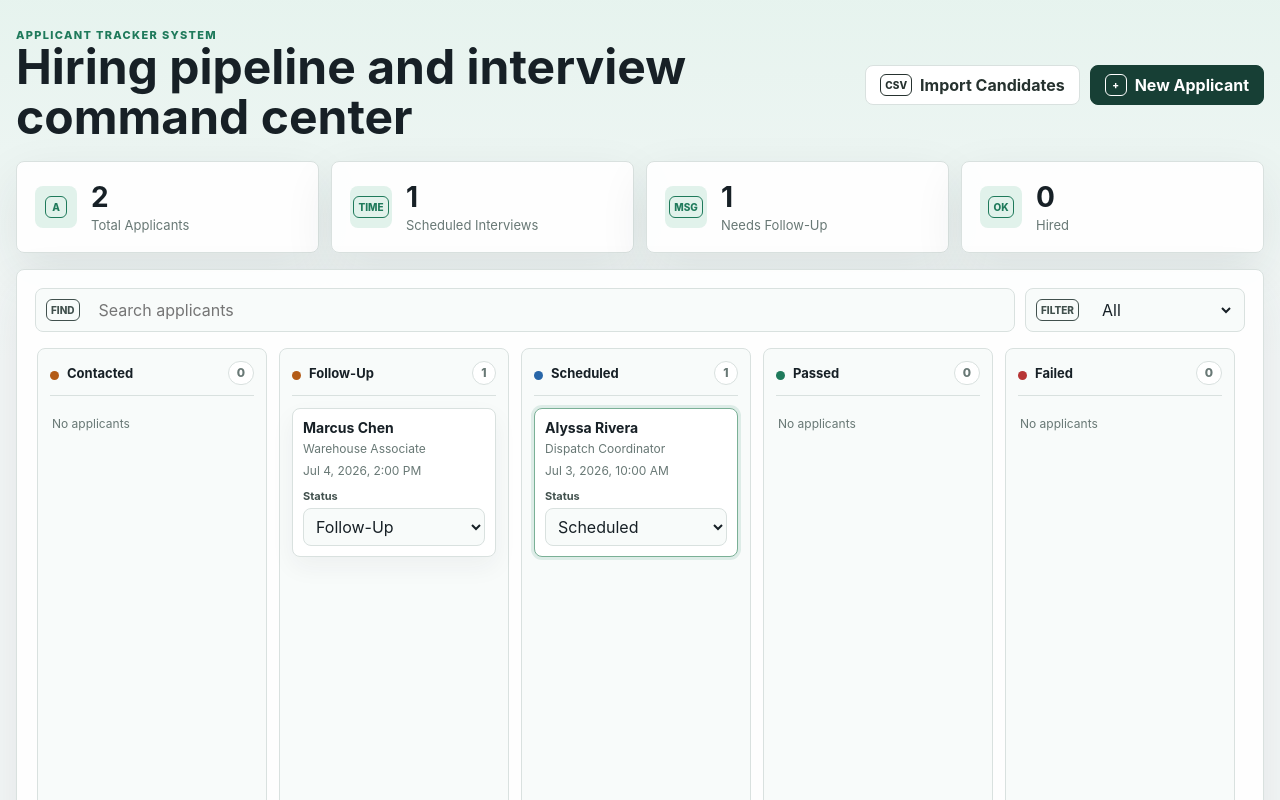
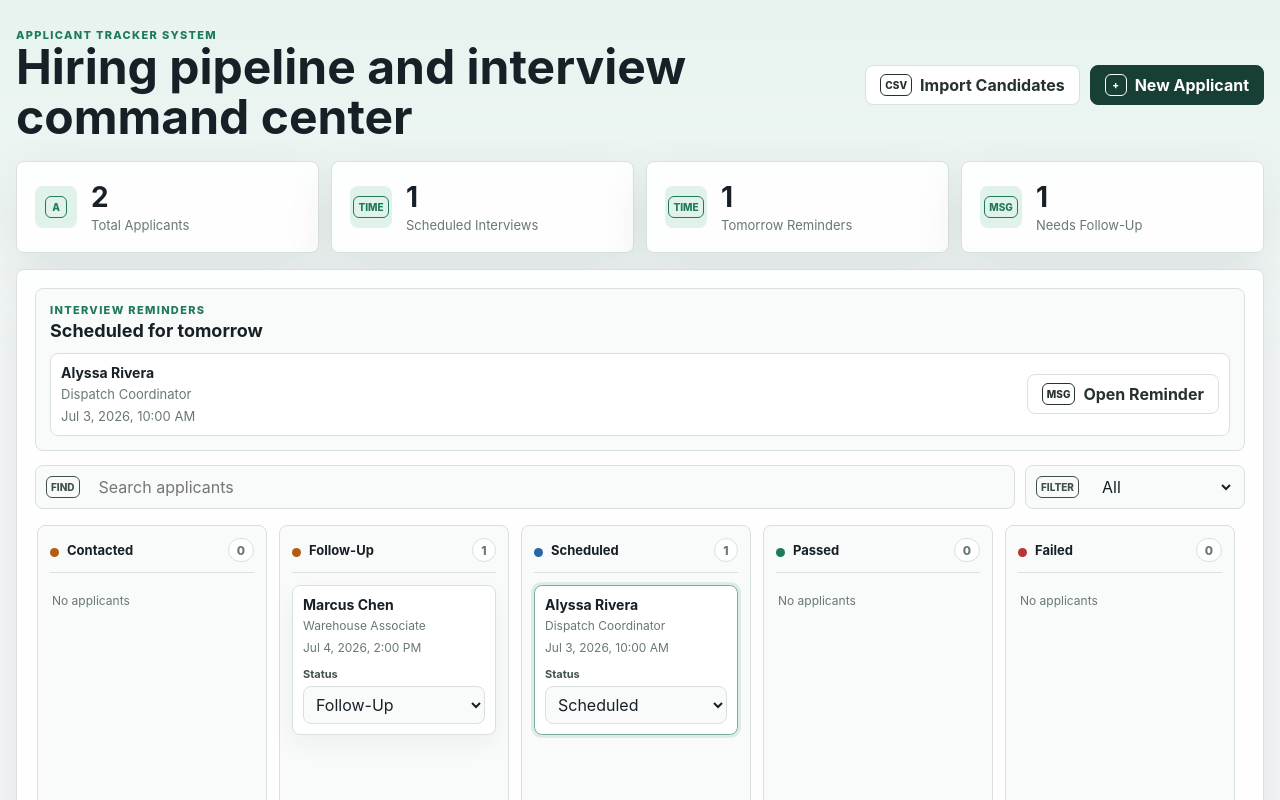
Before and after one commit to jedocaton1997-coder/applicant-tracker-system, a React (Vite) app: page / in a window 1280 px wide. Shown: the top 800 px of the page. Built offline with nearby package versions, Linux system fonts and the light colour scheme.

Commit message:
Add tomorrow interview reminders

```diff
--- a/src/App.tsx
+++ b/src/App.tsx
@@ -173,6 +173,18 @@ function formatReminderLocation(applicant: Applicant) {
   const [venue, address = ""] = location.split("\n");
   const cityState = address.match(/,\s*([^,]+,\s*[A-Z]{2})\s+\d{5}/)?.[1];
   return cityState ? `at ${venue} in ${cityState}` : `at ${location.replace(/\n/g, ", ")}`;
+}
+
+function isTomorrowInterview(value: string) {
+  if (!value) return false;
+  const interviewDate = new Date(value);
+  if (Number.isNaN(interviewDate.getTime())) return false;
+  const tomorrow = new Date();
+  tomorrow.setDate(tomorrow.getDate() + 1);
+  tomorrow.setHours(0, 0, 0, 0);
+  const dayAfterTomorrow = new Date(tomorrow);
+  dayAfterTomorrow.setDate(dayAfterTomorrow.getDate() + 1);
+  return interviewDate >= tomorrow && interviewDate < dayAfterTomorrow;
 }
 
 function normalizeApplicant(applicant: Partial<Applicant>): Applicant {
@@ -437,6 +449,7 @@ export default function App() {
   const [copyLabel, setCopyLabel] = useState("Copy");
   const [importSummary, setImportSummary] = useState("");
   const [detailsOpen, setDetailsOpen] = useState(false);
+  const [preferredMessageType, setPreferredMessageType] = useState<MessageType | null>(null);
 
   useEffect(() => {
     localStorage.setItem("ats-applicants", JSON.stringify(applicants));
@@ -445,7 +458,8 @@ export default function App() {
   const selected = applicants.find((applicant) => applicant.id === selectedId) ?? defaultApplicant;
 
   useEffect(() => {
-    setMessageType(suggestedMessageType(selected.status));
+    setMessageType(preferredMessageType ?? suggestedMessageType(selected.status));
+    setPreferredMessageType(null);
   }, [selected.id, selected.status]);
 
   const filteredApplicants = useMemo(() => {
@@ -469,15 +483,36 @@ export default function App() {
   }, [filteredApplicants]);
 
   const metrics = useMemo(() => {
+    const tomorrowInterviews = applicants.filter(
+      (applicant) => isTomorrowInterview(applicant.interviewDateTime) && !["Failed", "Rejected", "No Show", "Hired"].includes(applicant.status),
+    ).length;
     return {
       total: applicants.length,
       scheduled: applicants.filter((a) => a.status === "Scheduled").length,
-      hired: applicants.filter((a) => a.status === "Hired").length,
       needsFollowUp: applicants.filter((a) => ["Follow-Up", "No Show"].includes(a.status)).length,
+      tomorrowInterviews,
     };
   }, [applicants]);
 
+  const tomorrowInterviews = useMemo(() => {
+    return applicants
+      .filter(
+        (applicant) =>
+          isTomorrowInterview(applicant.interviewDateTime) && !["Failed", "Rejected", "No Show", "Hired"].includes(applicant.status),
+      )
+      .sort((a, b) => new Date(a.interviewDateTime).getTime() - new Date(b.interviewDateTime).getTime());
+  }, [applicants]);
+
   const message = buildMessage(selected, messageType);
+
+  function openApplicantDetails(id: string, type?: MessageType) {
+    if (type) {
+      setPreferredMessageType(type);
+      setMessageType(type);
+    }
+    setSelectedId(id);
+    setDetailsOpen(true);
+  }
 
   function saveApplicant(next: Applicant) {
     const applicant = next.id === "new" ? { ...next, id: crypto.randomUUID(), createdAt: new Date().toISOString() } : next;
@@ -495,8 +530,7 @@ export default function App() {
   function createApplicant() {
     const applicant = { ...defaultApplicant, id: crypto.randomUUID(), createdAt: new Date().toISOString() };
     setApplicants((current) => [applicant, ...current]);
-    setSelectedId(applicant.id);
-    setDetailsOpen(true);
+    openApplicantDetails(applicant.id);
   }
 
   function deleteApplicant(id: string) {
@@ -581,12 +615,38 @@ export default function App() {
       <section className="metrics" aria-label="Pipeline metrics">
         <Metric label="Total Applicants" value={metrics.total} icon={<Icon name="applicant" />} />
         <Metric label="Scheduled Interviews" value={metrics.scheduled} icon={<Icon name="clock" />} />
+        <Metric label="Tomorrow Reminders" value={metrics.tomorrowInterviews} icon={<Icon name="clock" />} />
         <Metric label="Needs Follow-Up" value={metrics.needsFollowUp} icon={<Icon name="message" />} />
-        <Metric label="Hired" value={metrics.hired} icon={<Icon name="check" />} />
       </section>
 
       <section className="workspace kanban-workspace">
         <section className="panel kanban-panel">
+          <section className="reminder-panel" aria-label="Tomorrow interview reminders">
+            <div>
+              <span className="eyebrow">Interview Reminders</span>
+              <h2>Scheduled for tomorrow</h2>
+            </div>
+            {tomorrowInterviews.length > 0 ? (
+              <div className="reminder-list">
+                {tomorrowInterviews.map((applicant) => (
+                  <article className="reminder-item" key={applicant.id}>
+                    <button className="reminder-main" onClick={() => openApplicantDetails(applicant.id, "Interview Reminder")}>
+                      <strong>{applicant.name || "Unnamed applicant"}</strong>
+                      <span>{applicant.jobPost || "No job post entered"}</span>
+                      <small>{formatDateTime(applicant.interviewDateTime)}</small>
+                    </button>
+                    <button className="secondary-action" onClick={() => openApplicantDetails(applicant.id, "Interview Reminder")}>
+                      <Icon name="message" />
+                      Open Reminder
+                    </button>
+                  </article>
+                ))}
+              </div>
+            ) : (
+              <p className="reminder-empty">No applicant interviews scheduled for tomorrow.</p>
+            )}
+          </section>
+
           <div className="list-tools">
             <label className="search-field">
               <Icon name="search" />
@@ -617,8 +677,7 @@ export default function App() {
                       <button
                         className="kanban-card-main"
                         onClick={() => {
-                          setSelectedId(applicant.id);
-                          setDetailsOpen(true);
+                          openApplicantDetails(applicant.id);
                         }}
                       >
                         <strong>{applicant.name || "Unnamed applicant"}</strong>
--- a/src/index.css
+++ b/src/index.css
@@ -301,6 +301,66 @@ h3 {
 .kanban-panel {
   min-height: 720px;
   overflow: hidden;
+}
+
+.reminder-panel {
+  background: #f8fbfa;
+  border: 1px solid var(--line);
+  border-radius: 8px;
+  display: grid;
+  gap: 12px;
+  margin-bottom: 14px;
+  padding: 14px;
+}
+
+.reminder-panel h2 {
+  font-size: 18px;
+  margin-top: 3px;
+}
+
+.reminder-list {
+  display: grid;
+  gap: 9px;
+  grid-template-columns: repeat(auto-fit, minmax(280px, 1fr));
+}
+
+.reminder-item {
+  align-items: center;
+  background: #fff;
+  border: 1px solid var(--line);
+  border-radius: 8px;
+  display: grid;
+  gap: 10px;
+  grid-template-columns: minmax(0, 1fr) auto;
+  padding: 10px;
+}
+
+.reminder-main {
+  background: transparent;
+  border: 0;
+  color: inherit;
+  cursor: pointer;
+  display: grid;
+  gap: 4px;
+  padding: 0;
+  text-align: left;
+}
+
+.reminder-main strong {
+  color: var(--text);
+  font-size: 14px;
+}
+
+.reminder-main span,
+.reminder-main small,
+.reminder-empty {
+  color: var(--muted);
+  font-size: 13px;
+  line-height: 1.4;
+}
+
+.reminder-empty {
+  margin: 0;
 }
 
 .kanban-board {
@@ -657,6 +717,10 @@ textarea:focus {
     min-height: auto;
   }
 
+  .reminder-item {
+    grid-template-columns: 1fr;
+  }
+
   .kanban-column {
     min-height: 360px;
   }
```
